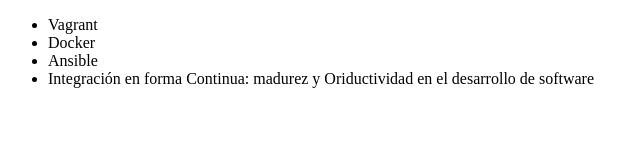
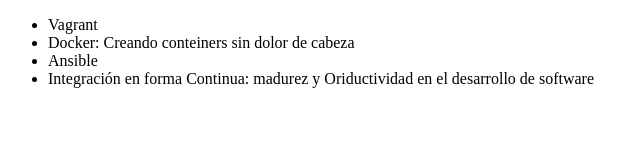
Before and after one commit to Apritz1983/alura-git, a plain HTML site: page index.html in a window 1280 px wide. Shown: the whole page, without its empty margins (0-640 px from the left). Drawn offline with Linux system fonts and the light colour scheme.

Commit message:
arreglando error

```diff
--- a/index.html
+++ b/index.html
@@ -3,11 +3,12 @@
     <head>
         <meta charset="UTF-8">
         <title> Lista de Cursos de DevOps de Alura</title>
+        <title> Lista de cursos de Alura</title>
     </head>
     <body>
         <ul>
             <li>Vagrant</li>
-            <li>Docker</li>
+            <li>Docker: Creando conteiners sin dolor de cabeza</li>
             <li>Ansible</li>
             <li>Integración en forma Continua: madurez y Oriductividad en el desarrollo de software</li>
         </ul>
```
